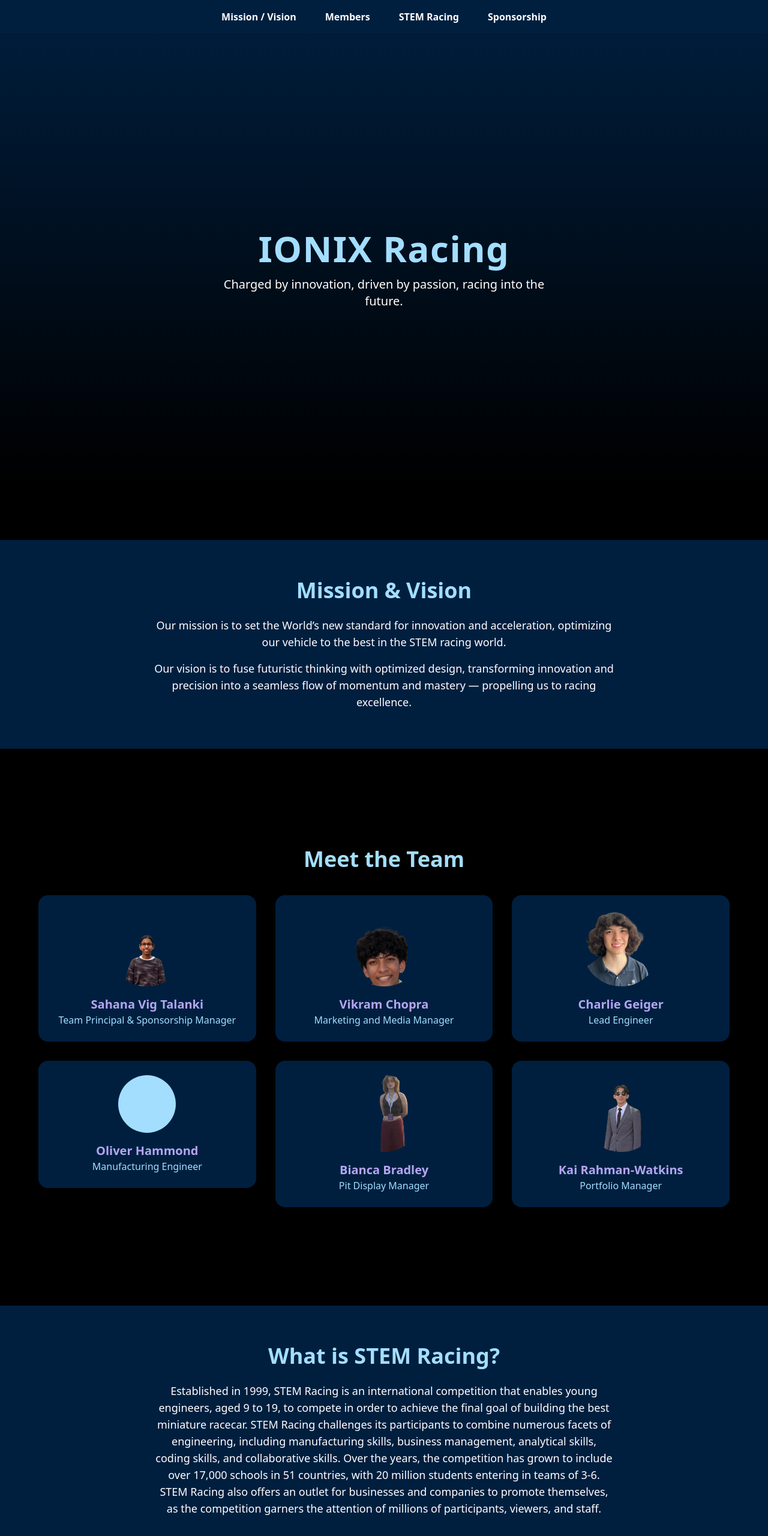
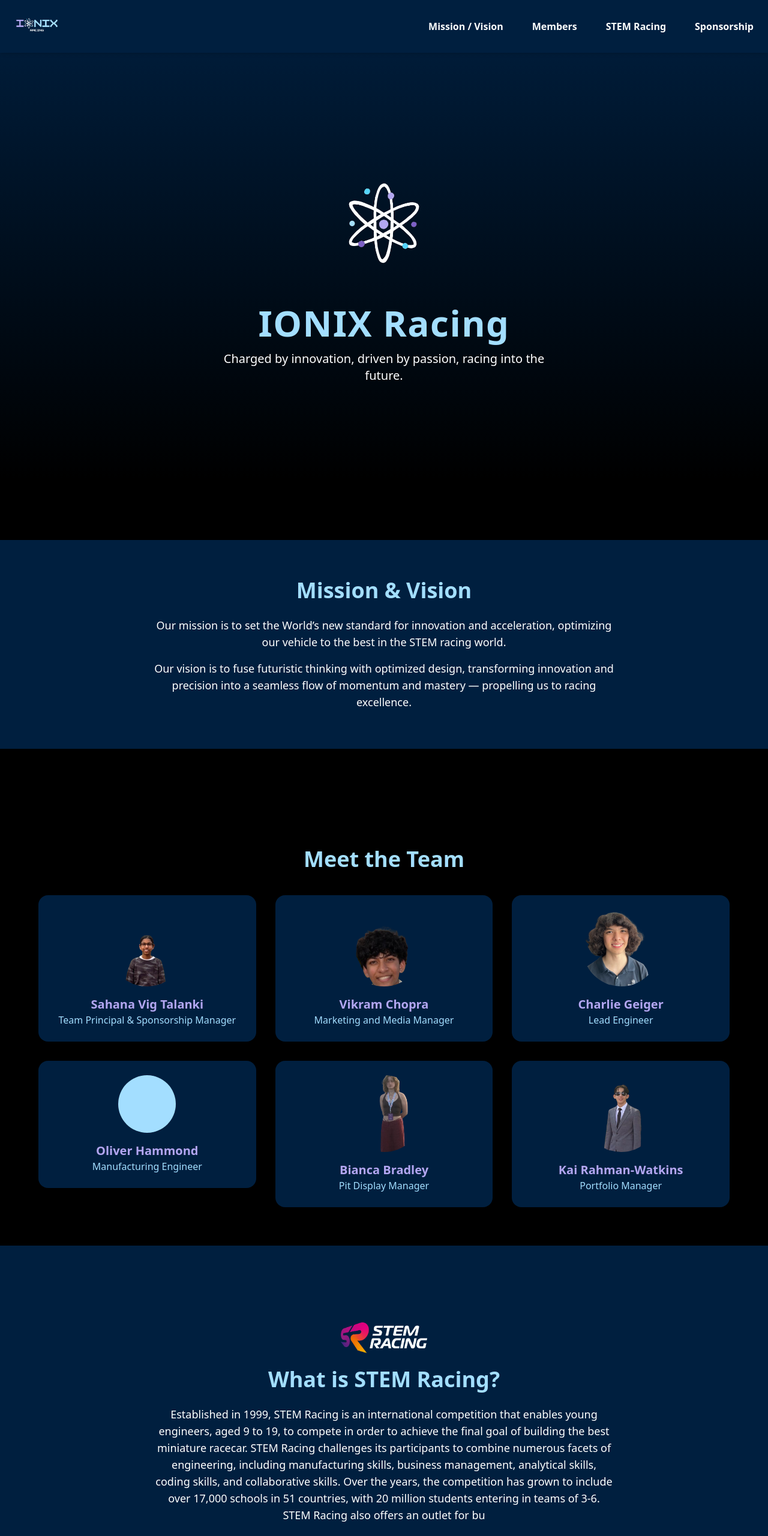
Before and after one commit to ionixracing/Ionix-Racing, a plain HTML site: page index.html in a window 1280 px wide. Shown: the top 2560 px of the page at 60% size. Drawn offline with nearby package versions, Linux system fonts and the light colour scheme.

Commit message:
Update index.html

```diff
--- a/index.html
+++ b/index.html
@@ -29,9 +29,17 @@
 </head>
 <body class="bg-[var(--ionix-black)] text-[var(--ionix-white)] font-sans">
 
-    <!-- Navbar -->
-<nav class="fixed top-0 left-0 w-full z-50 bg-[var(--ionix-navy)] shadow-md">
-  <ul class="flex justify-center space-x-12 py-4">
+    <body class="bg-[var(--ionix-black)] text-[var(--ionix-white)] font-sans">
+
+  <!-- Navbar with logo -->
+  <nav class="fixed top-0 left-0 w-full z-50 bg-[var(--ionix-navy)] shadow-md flex items-center justify-between px-6 py-4">
+    <!-- Logo on the left -->
+    <a href="index.html">
+      <img src="IONIX-removebg-preview.png" alt="IONIX Racing Logo" class="h-14">
+    </a>
+
+    <!-- Navbar links on the right -->
+    <ul class="flex space-x-12">
       <li><a href="#mission" class="text-[var(--ionix-white)] font-semibold hover:text-[var(--ionix-blue)] transition transform hover:scale-105">Mission / Vision</a></li>
       <li><a href="#members" class="text-[var(--ionix-white)] font-semibold hover:text-[var(--ionix-blue)] transition transform hover:scale-105">Members</a></li>
       <li><a href="#stem" class="text-[var(--ionix-white)] font-semibold hover:text-[var(--ionix-blue)] transition transform hover:scale-105">STEM Racing</a></li>
@@ -42,11 +50,19 @@
 
   <!-- Hero Section -->
 <section class="h-screen flex flex-col justify-center items-center text-center bg-gradient-to-b from-[var(--ionix-navy)] to-[var(--ionix-black)]">
+
+  <!-- Logo -->
+  <img src="Logo_2_-_Black__1_-removebg-preview.png" alt="IONIX Racing Logo" class="w-70 h-56 mb-6">
+
+  <!-- Main Heading -->
   <h1 class="text-6xl font-extrabold tracking-wide text-[var(--ionix-blue)]">IONIX Racing</h1>
+
+  <!-- Subtitle / Tagline -->
   <p class="mt-4 text-xl max-w-xl text-[var(--ionix-white)]">
     Charged by innovation, driven by passion, racing into the future.
   </p>
 </section>
+
 
   <!-- Mission & Vision -->
    <section id="mission"></section>
@@ -110,18 +126,18 @@
     <p class="text-[var(--ionix-blue)]">Portfolio Manager</p>
   </div>
 </a>
-
      </div>
   </section>
 
-  <!-- What is STEM Racing -->
-    <section id="stem"></section>
-  <section class="py-16 px-6 bg-[var(--ionix-navy)] text-center">
+  <section id="stem" class="pt-32 pb-16 px-6 bg-[var(--ionix-navy)] text-center scroll-mt-24">
+  <!-- STEM Racing Logo -->
+  <img src="stem-racing-logo-rgb-white.png" alt="STEM Racing Logo" class="w-36 h-75 mx-auto mb-6">
+
   <h2 class="text-4xl font-bold mb-6 text-[var(--ionix-blue)]">What is STEM Racing?</h2>
   <p class="max-w-3xl mx-auto text-lg text-[var(--ionix-white)]">
-      Established in 1999, STEM Racing is an international competition that enables young engineers, aged 9 to 19, to compete in order to achieve the final goal of building the best miniature racecar. STEM Racing challenges its participants to combine numerous facets of engineering, including manufacturing skills, business management, analytical skills, coding skills, and collaborative skills. Over the years, the competition has grown to include over 17,000 schools in 51 countries, with 20 million students entering in teams of 3-6. STEM Racing also offers an outlet for businesses and companies to promote themselves, as the competition garners the attention of millions of participants, viewers, and staff.
-    </p>
-  </section>
+    Established in 1999, STEM Racing is an international competition that enables young engineers, aged 9 to 19, to compete in order to achieve the final goal of building the best miniature racecar. STEM Racing challenges its participants to combine numerous facets of engineering, including manufacturing skills, business management, analytical skills, coding skills, and collaborative skills. Over the years, the competition has grown to include over 17,000 schools in 51 countries, with 20 million students entering in teams of 3-6. STEM Racing also offers an outlet for bu
+
+
 
   <!-- Sponsorship Tiers -->
    <section id="sponsorship"></section>
```
Lines whose indentation alone changed are shown as unchanged.
